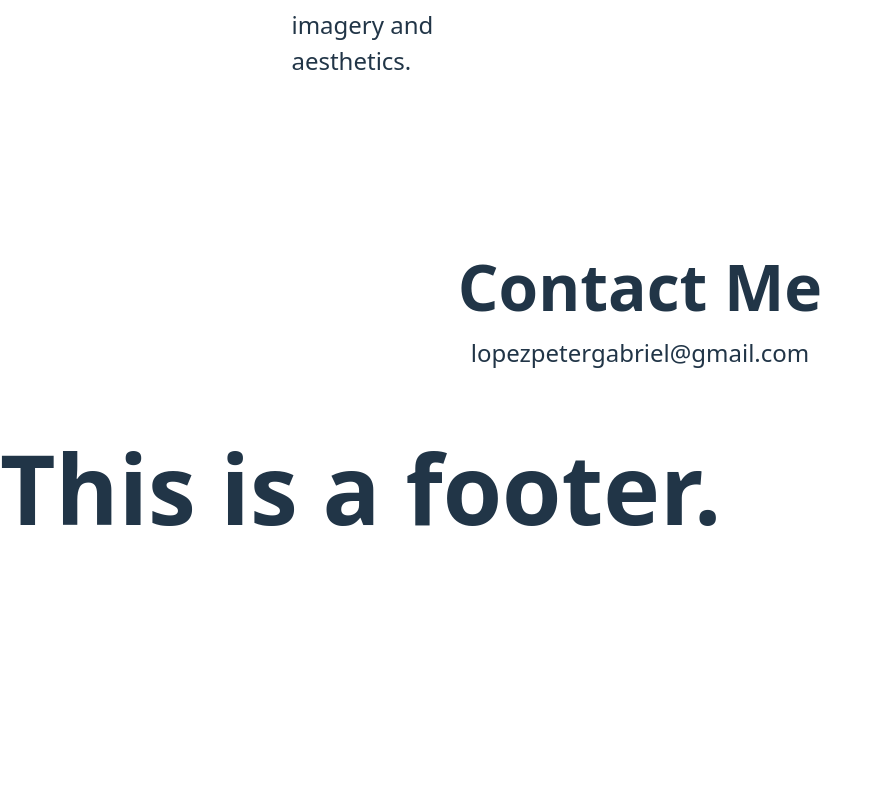
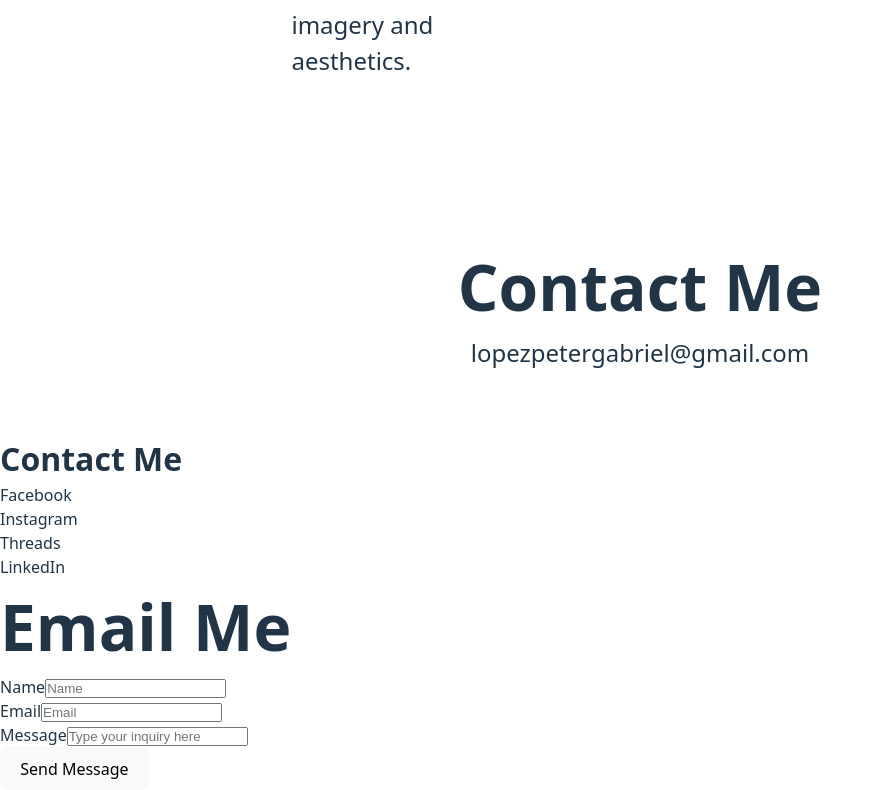
Before and after one commit to petergabriel-dev/photography-portfolio, a React (Vite) app: page / in a window 1280 px wide. Shown: the part 2169-2959 px from the top of the page, without its empty margins (0-883 px from the left). Before the commit the page ends 2722 px from the top, so only its background shows below. Built offline with nearby package versions, Linux system fonts and the light colour scheme.

Commit message:
Made changes to the footer. Added a form on the footer. Will change this on the next commit. Will put the form to the contact section instead.

```diff
--- a/src/components/sections/Footer.jsx
+++ b/src/components/sections/Footer.jsx
@@ -1,7 +1,76 @@
+import { useState } from "react"
+import '../styles/Footer.css'
+
 function Footer(){
+
+    const [name, setName] = useState('')
+    const [email, setEmail] = useState('')
+    const [message, setMessage] = useState('')
+
+    const handleSubmit = (e) => {
+        e.preventDefault()
+
+        console.log('Form Submitted:', { email, email, message })
+
+        alert('Message has beent sent! (This is just a demo btw.)')
+
+        setName('')
+        setEmail('')
+        setMessage('')
+    }
+
     return(
         <footer>
-            <h1>This is a footer.</h1>
+            <div>
+                <h3>Contact Me</h3>
+                <ul>
+                    <li>Facebook</li>
+                    <li>Instagram</li>
+                    <li>Threads</li>
+                    <li>LinkedIn</li>
+                </ul>
+            </div>
+            <div>
+                <h2>Email Me</h2>
+                <form onSubmit={handleSubmit}>
+                    <div>
+                        <label htmlFor="name">Name</label>
+                        <input
+                            type="text"
+                            id="name"
+                            value={name}
+                            onChange={(e) => setName(e.target.value)}
+                            placeholder="Name"
+                            required
+                        />
+
+                    </div>
+                    <div>
+                        <label htmlFor="email">Email</label>
+                        <input
+                            type="email"
+                            id="email"
+                            value={email}
+                            onChange={(e) => setEmail(e.target.value)}
+                            placeholder="Email"
+                            required
+                        />
+                    </div>
+                    <div>
+                        <label htmlFor="message">Message</label>
+                        <input
+                            type="message"
+                            id="message"
+                            value={message}
+                            onChange={(e) => setMessage(e.target.value)}
+                            placeholder="Type your inquiry here"
+                            required
+                        />
+                    </div>
+
+                    <button type="submit">Send Message</button>
+                </form>
+            </div>
         </footer>
     )
 }
--- a/src/components/styles/Hero.css
+++ b/src/components/styles/Hero.css
@@ -1,6 +1,6 @@
 .hero{
     position: relative;
-    background-image: url('/public/images/hero-image.jpg');
+    background-image: url('/images/hero-image.jpg');
     background-size: cover;
     background-position: center;
     background-repeat: no-repeat;
```
Also changed, not shown: src/components/styles/Footer.css (added).
